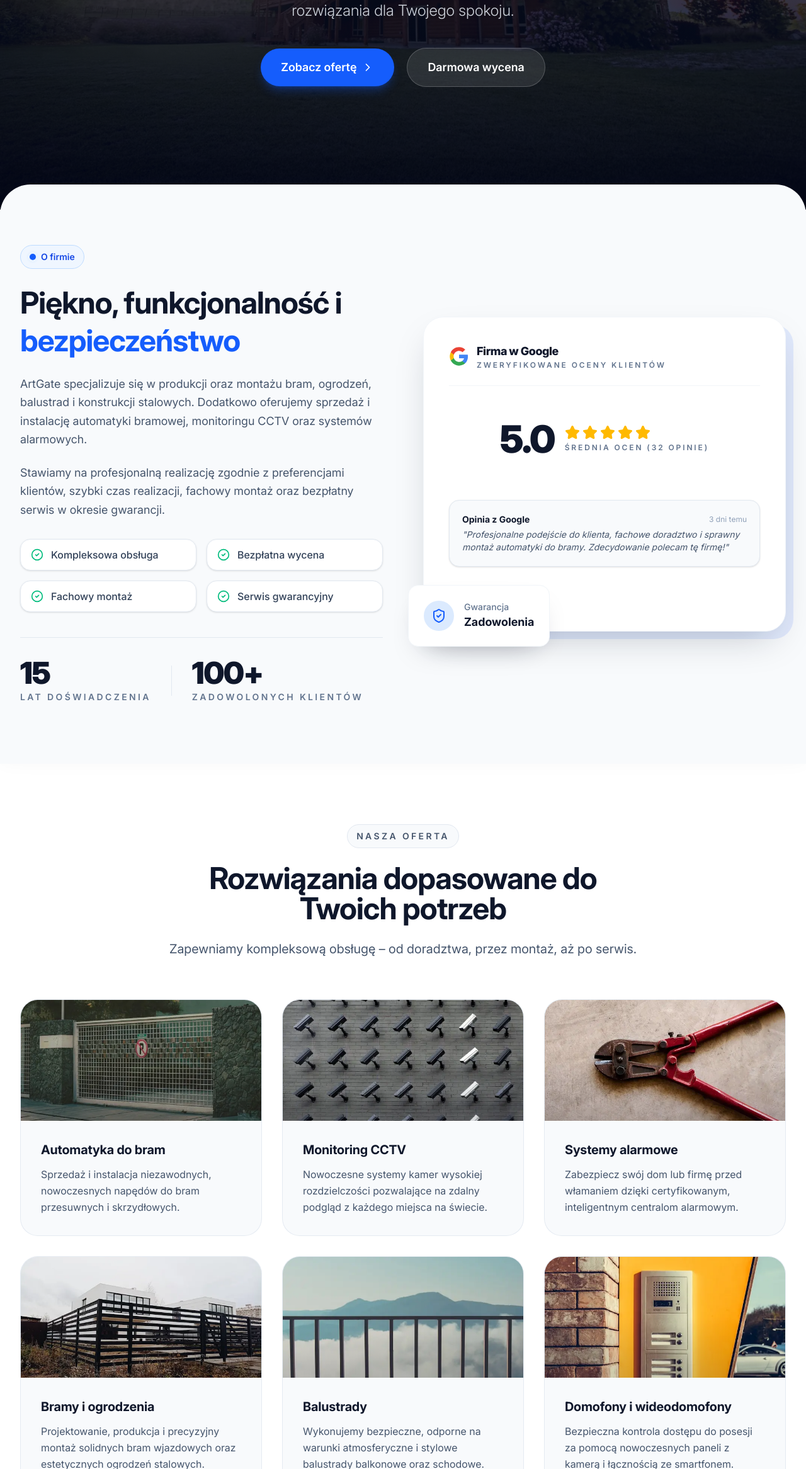
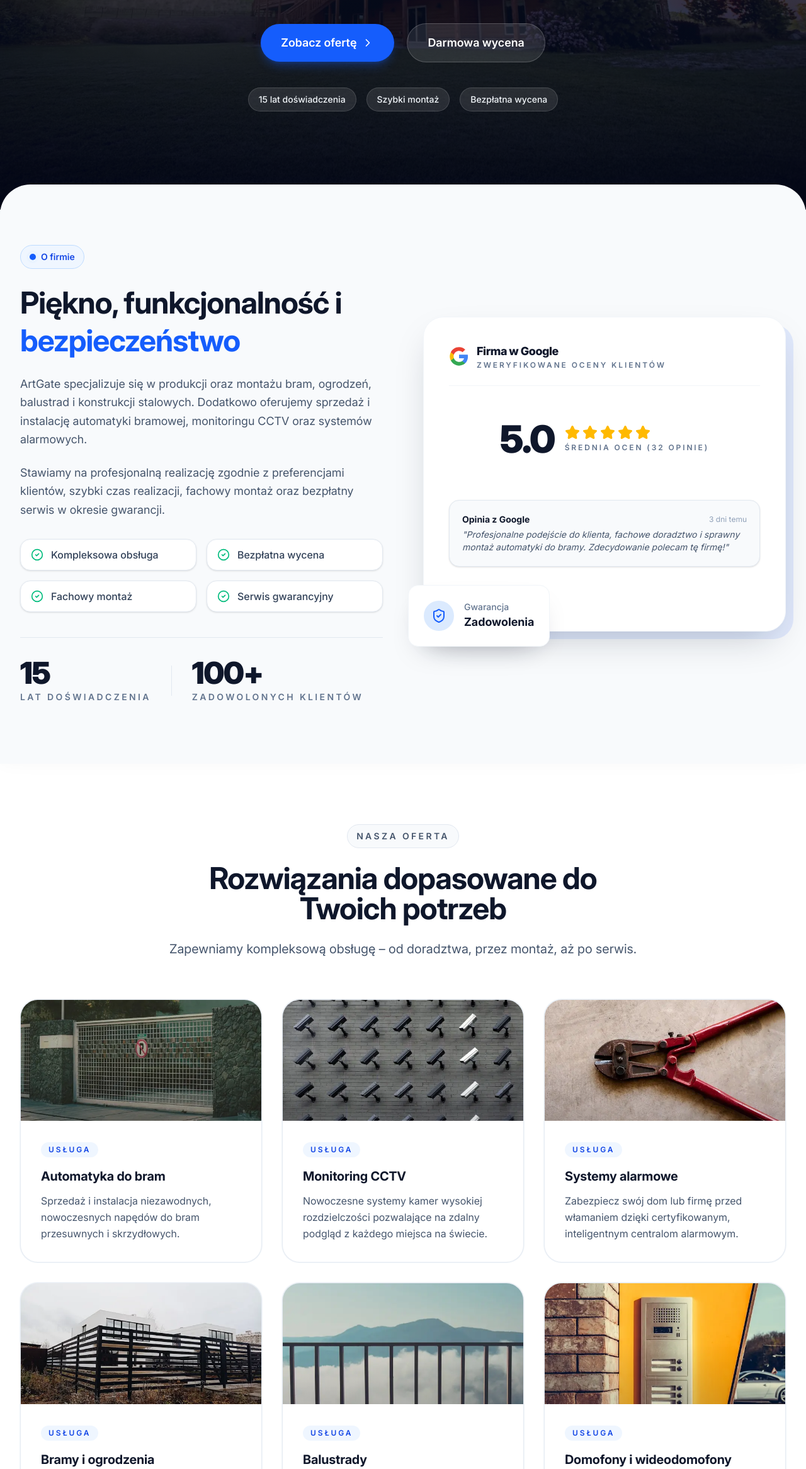
Before and after one commit to Maks-Kopydlowski/ArtGate---Strona, an Astro site: page / in a window 1280 px wide. Shown: the part 467-2800 px from the top of the page at 63% size. Built offline with nearby package versions, Linux system fonts and the light colour scheme; Astro itself is replaced by a stand-in of ours; no server answers.

Commit message:
feat: enhance ContactInfo, Hero, Offer, and Projects components with improved content and styling

```diff
--- a/src/components/ContactInfo.tsx
+++ b/src/components/ContactInfo.tsx
@@ -12,6 +12,9 @@ export default function ContactInfo() {
       <p className="text-lg text-slate-600 mb-10 leading-relaxed max-w-prose">
         Masz pytania? Chcesz umówić się na darmową wycenę? Zadzwoń lub napisz do nas. Jesteśmy do Twojej dyspozycji.
       </p>
+      <div className="mb-8 rounded-[1.5rem] border border-slate-200 bg-slate-50 px-5 py-4 text-sm text-slate-600 shadow-sm">
+        Pomagamy domom i firmom w wyborze bezpiecznych, trwałych i estetycznych rozwiązań.
+      </div>
 
       <div className="space-y-4">
         <div className="flex items-start rounded-2xl border border-slate-200 bg-white p-5 shadow-sm">
--- a/src/components/Hero.tsx
+++ b/src/components/Hero.tsx
@@ -64,6 +64,14 @@ export default function Hero({ scrollToSection }: HeroProps) {
               Darmowa wycena
             </a>
           </div>
+
+          <div className="mt-10 flex flex-wrap justify-center gap-3 sm:gap-4">
+            {['15 lat doświadczenia', 'Szybki montaż', 'Bezpłatna wycena'].map((item) => (
+              <div key={item} className="rounded-full border border-white/15 bg-white/10 px-4 py-2 text-sm font-medium text-slate-100 backdrop-blur-sm">
+                {item}
+              </div>
+            ))}
+          </div>
         </div>
       </div>
     </section>
--- a/src/components/Offer.tsx
+++ b/src/components/Offer.tsx
@@ -60,7 +60,7 @@ export default function Offer() {
           {SERVICES.map((service, idx) => (
             <div
               key={idx}
-              className="group rounded-[1.75rem] overflow-hidden bg-slate-50 border border-slate-200/80 hover:shadow-[0_24px_60px_-24px_rgba(15,23,42,0.35)] hover:-translate-y-1 transition-all duration-300"
+              className="group rounded-[1.75rem] overflow-hidden bg-white border border-slate-200/80 ring-1 ring-slate-100 hover:shadow-[0_24px_60px_-24px_rgba(15,23,42,0.35)] hover:-translate-y-1 transition-all duration-300"
             >
               <div className="h-48 overflow-hidden bg-slate-200 relative">
                 <img
@@ -75,6 +75,9 @@ export default function Offer() {
                 <div className="absolute inset-0 bg-gradient-to-t from-slate-950/15 via-transparent to-transparent" />
               </div>
               <div className="p-6 sm:p-8">
+                <div className="inline-flex items-center rounded-full bg-blue-50 px-3 py-1 text-xs font-semibold uppercase tracking-[0.24em] text-blue-700 mb-4">
+                  Usługa
+                </div>
                 <h3 className="text-xl font-bold text-slate-900 mb-3 tracking-[-0.01em]">{service.title}</h3>
                 <p className="text-slate-600 leading-relaxed">{service.desc}</p>
               </div>
--- a/src/components/Projects.tsx
+++ b/src/components/Projects.tsx
@@ -14,15 +14,19 @@ export default function Projects() {
         <p className="text-lg sm:text-xl text-slate-400 max-w-2xl mx-auto mb-10 leading-relaxed">
           Regularnie publikujemy zdjęcia z naszych najnowszych montaży. Odwiedź nasz profil na Facebooku, aby zobaczyć, jak pracujemy.
         </p>
-        <div className="flex flex-col sm:flex-row justify-center items-center gap-4 sm:gap-6">
+        <div className="mx-auto flex max-w-xl flex-col items-center rounded-[2rem] border border-white/10 bg-white/10 px-6 py-6 backdrop-blur-sm sm:flex-row sm:justify-between sm:px-8">
+          <div className="text-left">
+            <p className="text-sm font-semibold uppercase tracking-[0.24em] text-slate-300">Sprawdź nasz styl pracy</p>
+            <p className="mt-1 text-base text-slate-200">Realizacje dopasowane do domu, firmy i przestrzeni użytkowej.</p>
+          </div>
           <a
             href="https://www.facebook.com/artgate.lipno/"
             target="_blank"
             rel="noopener noreferrer"
             aria-label="Odwiedź profil ArtGate na Facebooku"
-            className="flex items-center px-8 py-4 bg-[#166FE5] hover:bg-[#155EC4] text-white rounded-full font-semibold transition-all shadow-lg shadow-blue-600/20 hover:-translate-y-0.5"
+            className="mt-4 flex items-center rounded-full bg-[#166FE5] px-6 py-3 font-semibold text-white transition-all shadow-lg shadow-blue-600/20 hover:-translate-y-0.5 sm:mt-0"
           >
-            <Facebook className="w-5 h-5 mr-3" />
+            <Facebook className="mr-3 h-5 w-5" />
             Nasz Facebook
           </a>
         </div>
--- a/src/index.css
+++ b/src/index.css
@@ -26,6 +26,13 @@
   --font-sans: "Inter", ui-sans-serif, system-ui, sans-serif;
 }
 
+:root {
+  color-scheme: light;
+  --brand-500: #2563eb;
+  --brand-600: #1d4ed8;
+  --brand-900: #0f172a;
+}
+
 html {
   scroll-behavior: smooth;
 }
@@ -35,6 +42,18 @@ html, body {
   overflow-x: hidden;
   margin: 0;
   padding: 0;
+}
+
+body {
+  background:
+    radial-gradient(circle at top left, rgba(37, 99, 235, 0.08), transparent 28%),
+    linear-gradient(180deg, #f8fbff 0%, #f8fafc 100%);
+  color: #0f172a;
+}
+
+::selection {
+  background-color: rgba(37, 99, 235, 0.2);
+  color: #0f172a;
 }
 
 @keyframes fadeInUp {
```
